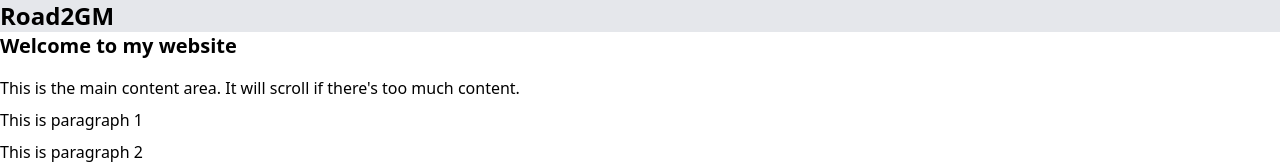
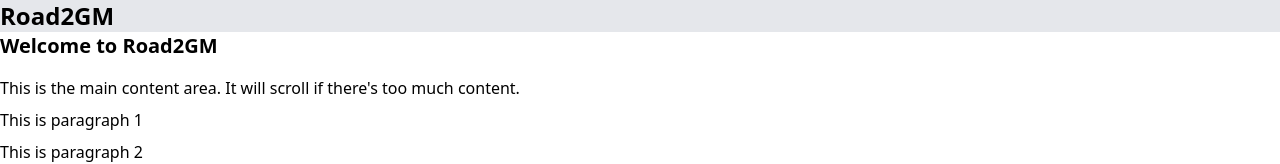
Before and after one commit to mairoo/road2gm-react, a React app: page /books/1/pages/1 in a window 1280 px wide. Shown: the top 164 px of the page. Built offline with nearby package versions, Linux system fonts and the light colour scheme.

Commit message:
ContainerFixed widget

```diff
--- a/src/layouts/RootLayout.tsx
+++ b/src/layouts/RootLayout.tsx
@@ -2,14 +2,14 @@ import React from "react";
 import Header from "../widgets/Header";
 import Main from "../widgets/Main";
 import Footer from "../widgets/Footer";
+import ContainerFixed from "../widgets/ContainerFixed";
 
 const RootLayout = () => {
   // 헤더, 본문, 푸터 3단 레이아웃
   // flex flex-col: 세로 방향 flex 컨테이너
   // min-h-screen: 최소 높이를 화면 전체 높이로 지정
-  //
   // 헤더: 페이지 상단 위치
-  // 본문: 내용이 많아지면 전체 화면으로 스크롤 생성
+  // 본문: 내용이 많아지면 전체 화면으로 스크롤 생성 (중요! flex-grow: 남은 공간을 모두 차지)
   // 푸터: 내용이 적을 때는 화면 하단 고정, 내용이 많아 스크롤이 생기면 스크롤의 맨 아래에 위치
   return (
     <div className="flex flex-col min-h-screen">
@@ -18,8 +18,8 @@ const RootLayout = () => {
       </Header>
 
       <Main>
-        <div className="mx-auto w-full max-w-none md:max-w-7xl">
-          <h2 className="text-xl font-semibold mb-4">Welcome to my website</h2>
+        <ContainerFixed>
+          <h2 className="text-xl font-semibold mb-4">Welcome to Road2GM</h2>
           <p>
             This is the main content area. It will scroll if there's too much
             content.
@@ -30,7 +30,7 @@ const RootLayout = () => {
               This is paragraph {i + 1}
             </p>
           ))}
-        </div>
+        </ContainerFixed>
       </Main>
       <Footer>
         <p>&copy; {new Date().getFullYear()} Road2GM. All rights reserved.</p>
--- /dev/null
+++ b/src/widgets/ContainerFixed.tsx
@@ -0,0 +1,23 @@
+import React, { ComponentPropsWithoutRef, ReactNode } from "react";
+import className from "classnames";
+
+const ContainerFixed = ({
+  children,
+  ...rest
+}: {
+  children?: ReactNode;
+} & ComponentPropsWithoutRef<"div">) => {
+  // - 화면 폭
+  //   - 모바일 (기본값): w-full 전체 화면 폭, max-w-none 최대 폭 제한 없음
+  //   - 태블릿 768px 이상: md:max-w-7xl 최대폭 제한
+  // - 가운데 정렬
+  //   - 모든 화면 크기: mx-auto
+  const classes = className(
+    rest.className,
+    "mx-auto w-full max-w-none md:max-w-7xl",
+  );
+
+  return <main className={classes}>{children}</main>;
+};
+
+export default ContainerFixed;
--- a/src/widgets/Main.tsx
+++ b/src/widgets/Main.tsx
@@ -7,11 +7,6 @@ const Main = ({
 }: {
   children?: ReactNode;
 } & ComponentPropsWithoutRef<"main">) => {
-  // - 화면 폭
-  //   - 모바일 (기본값): w-full 전체 화면 폭, max-w-none 최대 폭 제한 없음
-  //   - 태블릿 768px 이상: md:max-w-7xl 최대폭 제한
-  // - 가운데 정렬
-  //   - 모든 화면 크기: mx-auto
   const classes = className(rest.className, "flex-grow");
 
   return <main className={classes}>{children}</main>;
```
